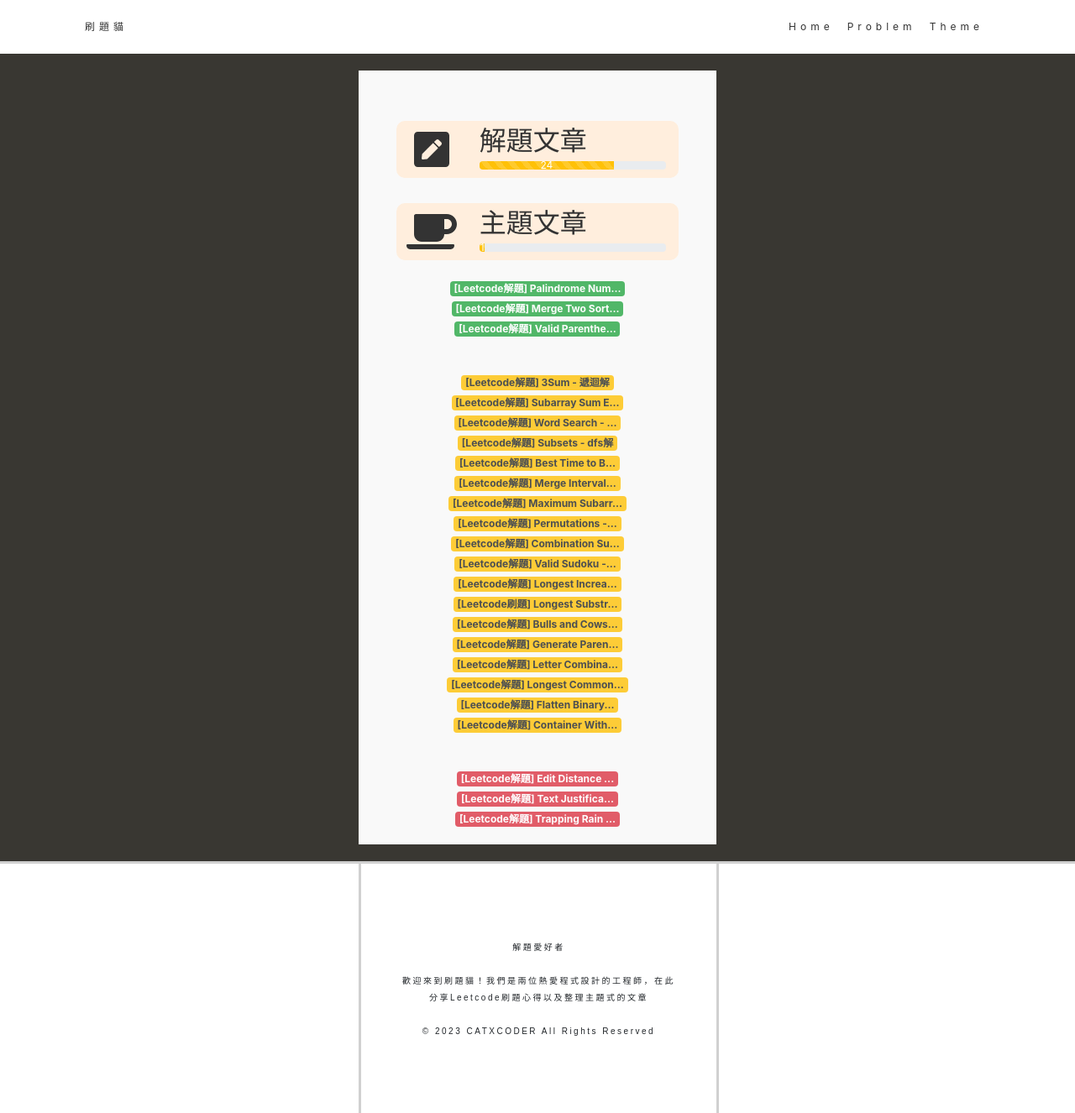
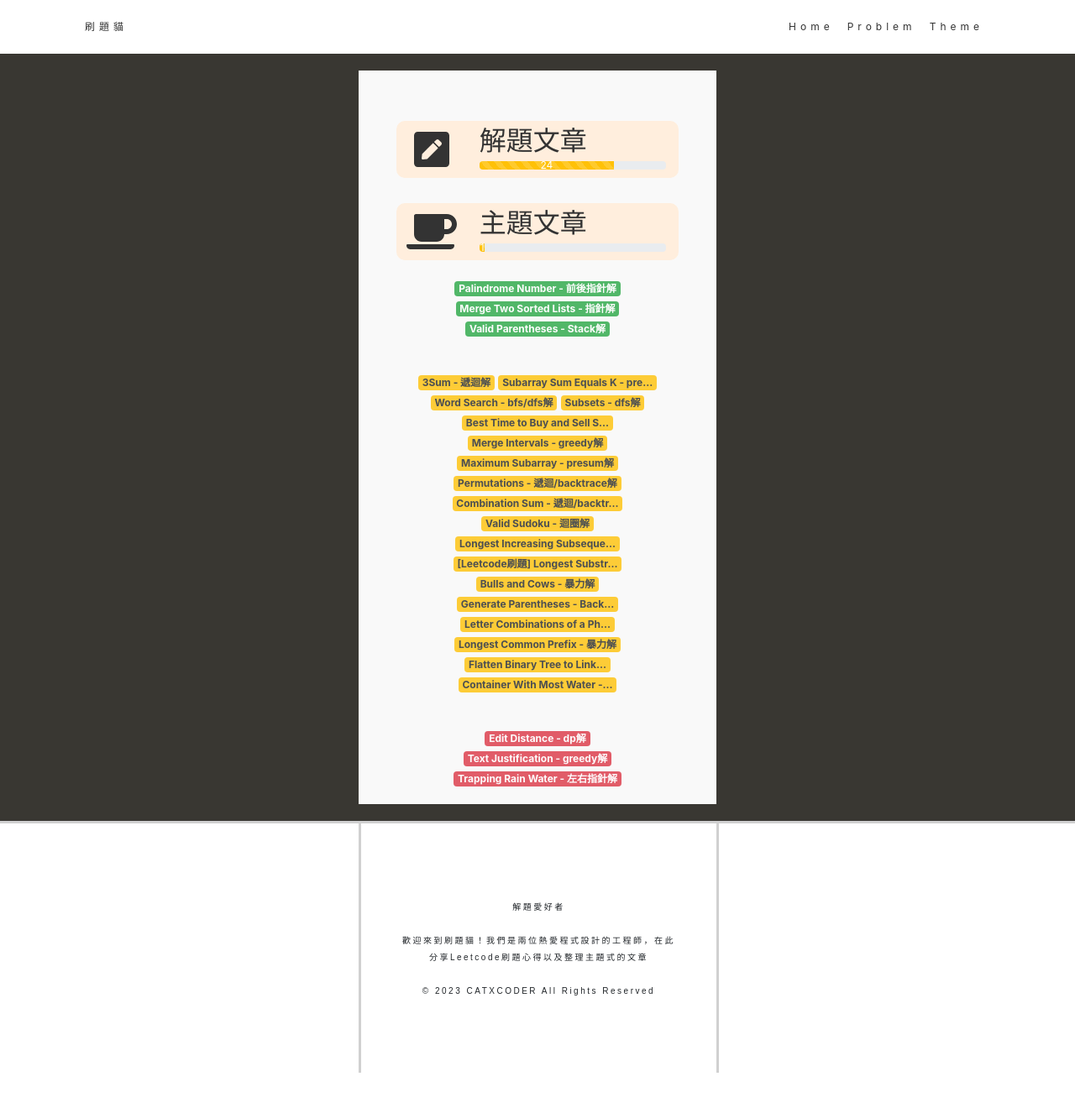
Before and after one commit to catxcoders/catxcoders.github.io, a Jekyll site: the page built from index.html, in a window 1280 px wide. Shown: the whole page at 84% size. Built offline with Jekyll 4.4.1, drawn with Linux system fonts in a browser that asks for light colours; nearby versions of some CDN libraries; after the commit the page ends 1278 px from its top, so only the background shows below that.

Commit message:
Beautify profile page.

```diff
--- a/_includes/profile-page/tag-box.html
+++ b/_includes/profile-page/tag-box.html
@@ -3,13 +3,13 @@
 	{% for post in site.posts %}
   	{% if post.tags contains include.tag %}
 	  {% if include.tag == 'easy' %}
-	  	<a href="{{ site.baseurl }}{{ post.url }}" class="badge badge-success">{{ post.title | truncate: 30  }}</a>
+	  	<a href="{{ site.baseurl }}{{ post.url }}" class="badge badge-success">{{ post.title | remove_first: "[Leetcode解題] " | truncate: 30  }}</a>
   	  {% endif %}
 	  {% if include.tag == 'medium' %}
-		<a href="{{ site.baseurl }}{{ post.url }}" class="badge badge-warning">{{ post.title | truncate: 30 }}</a>
+		<a href="{{ site.baseurl }}{{ post.url }}" class="badge badge-warning">{{ post.title | remove_first: "[Leetcode解題] " | truncate: 30 }}</a>
 	  {% endif %}
 	  {% if include.tag == 'hard' %}
-	  	<a href="{{ site.baseurl }}{{ post.url }}" class="badge badge-danger">{{ post.title | truncate: 30 }}</a>
+	  	<a href="{{ site.baseurl }}{{ post.url }}" class="badge badge-danger">{{ post.title | remove_first: "[Leetcode解題] " | truncate: 30 }}</a>
   	  {% endif %}
     {% endif %}
 	{% endfor %}
```
